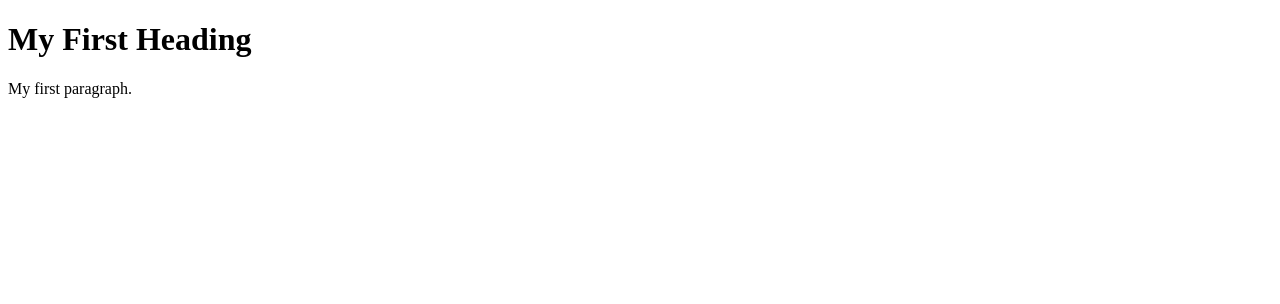
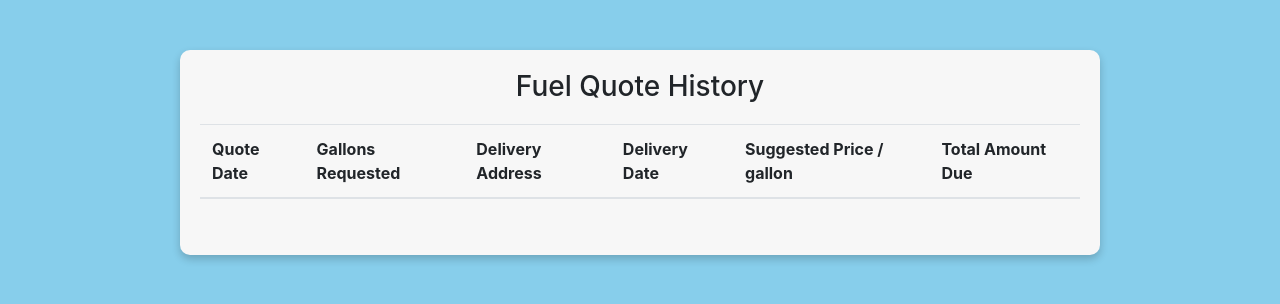
Before and after one commit to Tavofn/Software_Design_Group_41, a Django app: page /fuel_quote_history/ in a window 1280 px wide. Shown: the top 304 px of the page. Run offline with Django 4.2, Linux system fonts and the light colour scheme; lists and menus that the app fills with data are empty; some libraries are stand-ins or nearby versions.

Commit message:
initial setup for fuel history

```diff
--- a/Group41/accounts/templates/accounts/fuel_quote_history.html
+++ b/Group41/accounts/templates/accounts/fuel_quote_history.html
@@ -1,9 +1,62 @@
 <!DOCTYPE html>
-<html>
+<html lang="en">
+<head>
+    <meta charset="UTF-8">
+    <meta name="viewport" content="width=device-width, initial-scale=1.0">
+    <title>Fuel Quote History</title>
+    <link rel="stylesheet" href="https://stackpath.bootstrapcdn.com/bootstrap/4.5.2/css/bootstrap.min.css">
+    <script src="https://code.jquery.com/jquery-3.5.1.slim.min.js"></script>
+    <script src="https://cdn.jsdelivr.net/npm/@popperjs/core@2.5.4/dist/popper.min.js"></script>
+    <script src="https://stackpath.bootstrapcdn.com/bootstrap/4.5.2/js/bootstrap.min.js"></script>
+    <link rel="stylesheet" href="https://use.fontawesome.com/releases/v5.15.4/css/all.css">
+    <style>
+        body {
+            background-color: #87CEEB; /* same color as the other pages */
+        }
+        .history_card {
+            width: auto; /* will automatically indent the table values */
+            margin: 50px auto;
+            padding: 20px;
+            background-color: #f7f7f7;
+            border-radius: 10px;
+            box-shadow: 0 4px 8px 0 rgba(0, 0, 0, 0.2);
+        }
+        .form-title {
+            text-align: center;
+            margin-bottom: 20px;
+        }
+        /* Table styles */
+        .table-responsive {
+            margin-bottom: 20px;
+        }
+    </style>
+</head>
 <body>
-
-<h1>My First Heading</h1>
-<p>My first paragraph.</p>
-
+    <div class="container">
+        <div class="row justify-content-center">
+            <div class="col-md-10">
+                <div class="history_card">
+                    <h3 class="form-title">Fuel Quote History</h3>
+                    <div class="table-responsive">
+                        <table class="table">
+                            <thead>
+                                <tr>
+                                    <th>Quote Date</th>
+                                    <th>Gallons Requested</th>
+                                    <th>Delivery Address</th>
+                                    <th>Delivery Date</th>
+                                    <th>Suggested Price / gallon</th>
+                                    <th>Total Amount Due</th>
+                                </tr>
+                            </thead>
+                            <tbody>
+                                <!-- for Dynamic rows  -->
+                            </tbody>
+                        </table>
+                    </div>
+                </div>
+            </div>
+        </div>
+    </div>
 </body>
 </html>
```
